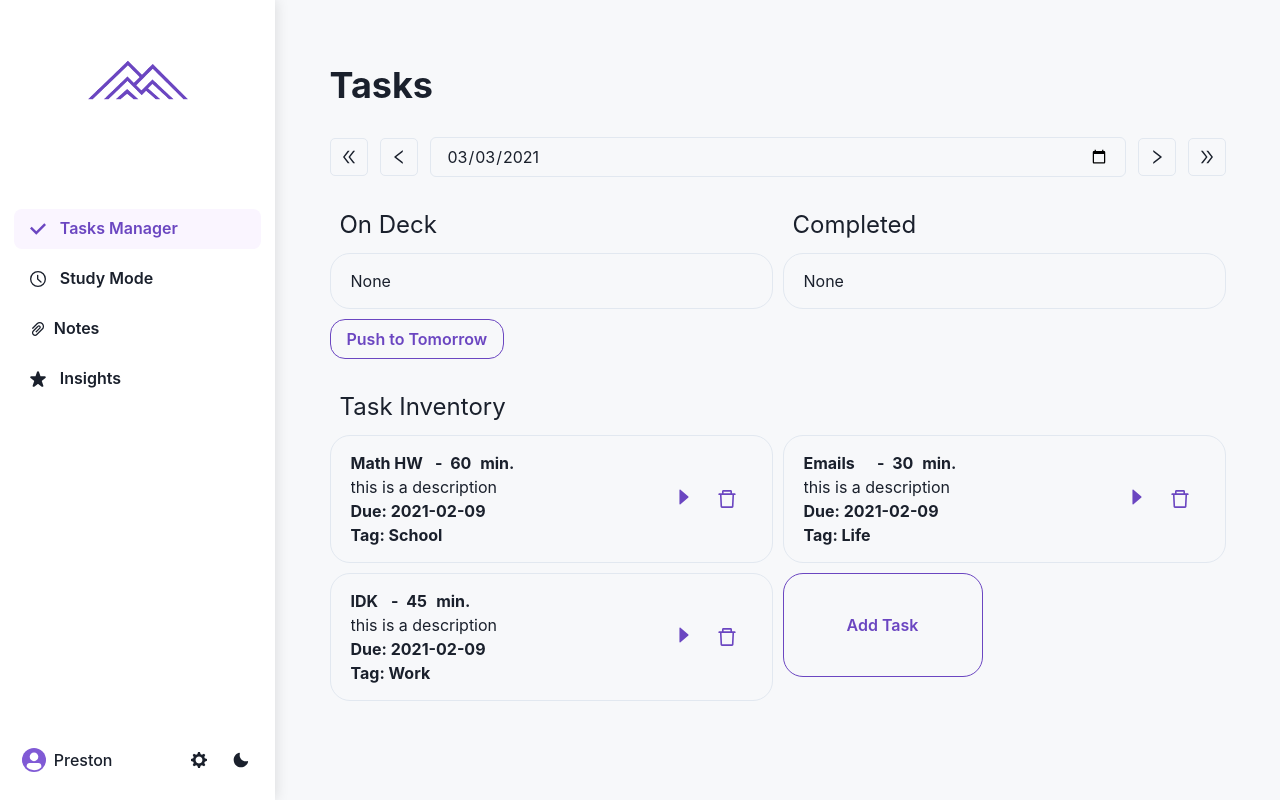
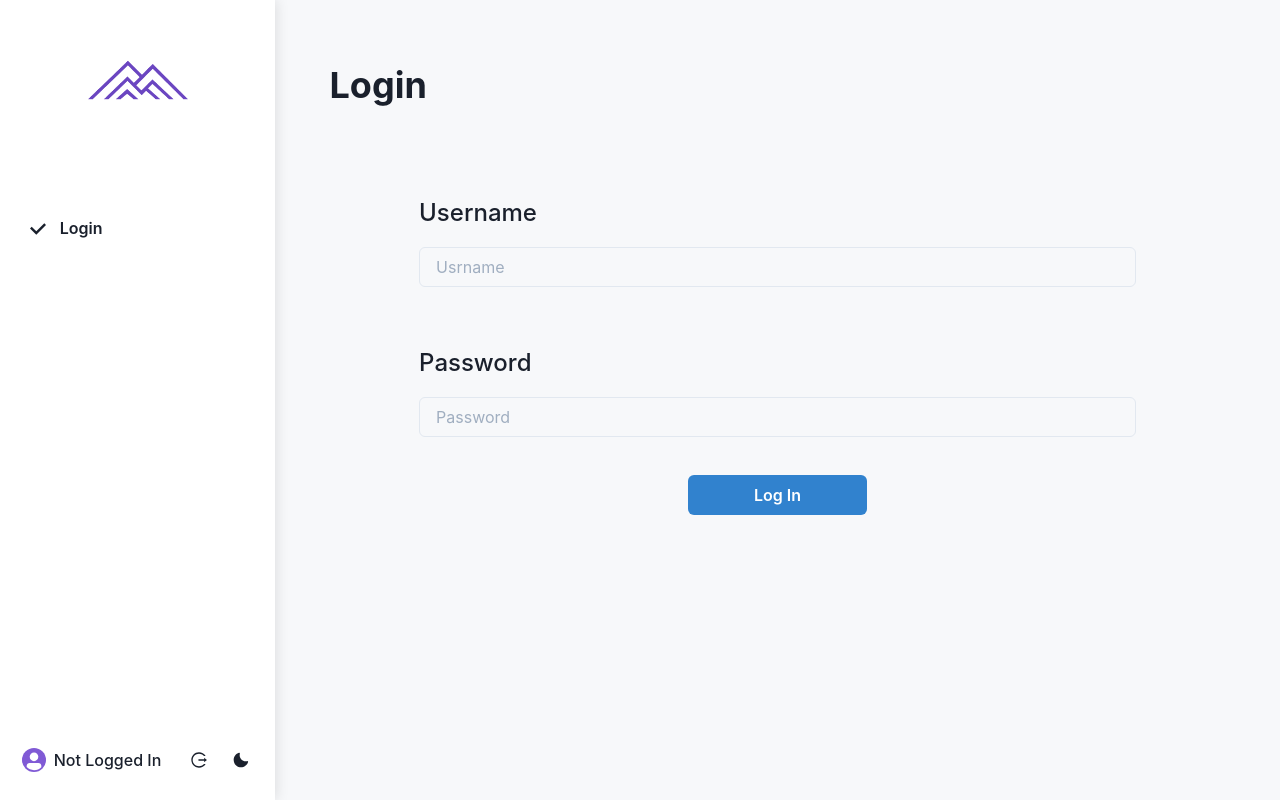
Before and after one commit to farbs03/nextech-client, a React (Create React App) app: page / in a window 1280 px wide. Built offline with nearby package versions, Linux system fonts and the light colour scheme.

Commit message:
Added Log in feature

```diff
--- a/package.json
+++ b/package.json
@@ -14,6 +14,7 @@
     "@testing-library/react": "^11.2.5",
     "@testing-library/user-event": "^12.6.3",
     "framer-motion": "^3.3.0",
+    "material-ui": "^0.20.2",
     "react": "^17.0.1",
     "react-dom": "^17.0.1",
     "react-icons": "^4.1.0",
--- a/src/App.js
+++ b/src/App.js
@@ -8,6 +8,7 @@ import Tasks from './Components/Tasks'
 import Calendar from './Components/Calendar'
 import Notes from './Components/Notes'
 import Insights from './Components/Insights'
+import Login from './Components/Login'
 
 import {Box, Text, ChakraProvider, Flex, Button} from "@chakra-ui/react"
 import './App.css'
@@ -16,10 +17,11 @@ import {userData} from './Components/MockData.js';
 
 
 const App = () => {
-  if(!localStorage.getItem('userData')){
+  if(!JSON.parse(localStorage.getItem('userData'))){
     localStorage.setItem('userData', JSON.stringify(userData))
   }
   const [isDark, setDark] = useState(false)
+
 
 
   return (
@@ -29,12 +31,15 @@ const App = () => {
 
           <SideNav toggleDark={() => setDark(!isDark)}/>
 
+
+
           <Switch>
-            <Route exact path="/tasks" component={Tasks}/>
-            <Route exact path="/study" component={ZenMode}/>
-            <Route exact path="/notes" component={Notes}/>
-            <Route exact path="/insights" component={Insights}/>
-            <Route exact path="/" component={Tasks}/>
+            <Route exact path="/tasks" component={JSON.parse(localStorage.getItem('userData')).name == "Not Logged In" ? Login : Tasks}/>
+            <Route exact path="/study" component={JSON.parse(localStorage.getItem('userData')).name == "Not Logged In" ? Login : ZenMode}/>
+            <Route exact path="/notes" component={JSON.parse(localStorage.getItem('userData')).name == "Not Logged In" ? Login : Notes}/>
+            <Route exact path="/insights" component={JSON.parse(localStorage.getItem('userData')).name == "Not Logged In" ? Login : Insights}/>
+            <Route exact path="/login" component={JSON.parse(localStorage.getItem('userData')).name == "Not Logged In" ? Login : Tasks}/>
+            <Route exact path="/" component={JSON.parse(localStorage.getItem('userData')).name == "Not Logged In" ? Login : Tasks}/>
           </Switch>
 
         </BrowserRouter>
--- /dev/null
+++ b/src/Components/Login.js
@@ -0,0 +1,80 @@
+import React, {useState, useEffect, useContext} from 'react'
+import {Route} from 'react-router-dom'
+import {Modal, ModalOverlay, ModalContent, ModalHeader, ModalFooter, ModalBody, ModalCloseButton, NumberInput, HStack, VStack} from "@chakra-ui/react"
+import {IconButton, Container, Input, Heading, Button, useDisclosure, FormControl, FormLabel, Textarea, NumberInputField, Stack} from "@chakra-ui/react"
+import {
+    Alert,
+    AlertIcon,
+    AlertTitle,
+    AlertDescription,
+  CloseButton} from "@chakra-ui/react"
+
+
+const Login = () => {
+
+    const [username, setUsername] = useState()
+    const [password, setPassword] = useState()
+    const [visibility, setVisibility] = useState("hidden")
+
+    const [data, setData] = useState(JSON.parse(localStorage.getItem('userData')))
+
+    useEffect(() => {
+
+        localStorage.setItem('userData', JSON.stringify(data))
+        return () => {
+            localStorage.setItem('userData', JSON.stringify(data))
+        }
+    }, [data])
+
+    return (
+        <div id="zen-body">
+            <Heading size="xl" style={{marginBottom:"15px", justify:"left"}}>Login </Heading>
+            <div style={{textAlign: "center", margin: "auto"}}>
+
+                <Stack spacing={3} style={{visibility:visibility}}>
+                <Alert status="error" mt="15px">
+                    <AlertIcon />
+                    Incorrect Username/Password!
+                </Alert>
+                </Stack>
+
+                <FormControl mt="10px">
+
+                    <Stack w="80%" ml="10%">
+                        <FormLabel fontSize="2xl" >Username</FormLabel>
+                        <Input onChange={(e) => {{
+                            setUsername(e.target.value)
+                        }}}  placeholder="Usrname" value={username}/>
+
+                        <Stack mt="50px">
+                            <FormLabel mt="50px" fontSize="2xl" >Password</FormLabel>
+                            <Input onChange={(e) => {{
+                                setPassword(e.target.value)
+                            }}} type="password" placeholder="Password" value={password}/>
+                        </Stack>
+
+
+                        <Stack>
+                            <Button style={{margin: "auto", marginTop:"30px"}}  w="25%"  colorScheme="blue" onClick={() =>{
+                                if (username == "User" && password == "password"){
+                                    setData({...data, name:"Demo User"})
+                                    window.location.reload()
+
+                                }else{
+                                    setVisibility("visible")
+                                    setTimeout(() => {setVisibility("hidden")}, 10000)
+                                }
+
+                            }}>Log In</Button>
+                        </Stack>
+                    </Stack>
+                </FormControl>
+
+
+
+            </div>
+        </div>
+    )
+}
+
+export default Login
--- a/src/Components/MockData.js
+++ b/src/Components/MockData.js
@@ -1,5 +1,5 @@
 export const userData = {
-    "name": "McRib",
+    "name": "Not Logged In",
     "friends": ["id1", "id2"],
     "stats": {
         "happiness": 4,
--- a/src/Components/SideNav.js
+++ b/src/Components/SideNav.js
@@ -1,22 +1,16 @@
-import React, {useState} from 'react'
+import React, {useState, useEffect} from 'react'
 import {Link, useLocation} from 'react-router-dom'
 
 import {Box, Flex, Button, Image, IconButton, Avatar, Text, Spacer, Center, useTimeout} from "@chakra-ui/react"
 import {  Drawer, DrawerBody, DrawerFooter, DrawerHeader, DrawerOverlay, DrawerContent, DrawerCloseButton, useDisclosure } from "@chakra-ui/react"
 import {LinkOverlay, LinkBox} from "@chakra-ui/react"
 import {CheckIcon, CalendarIcon, SettingsIcon, ViewIcon, StarIcon, Icon, TimeIcon, ArrowRightIcon, MoonIcon} from "@chakra-ui/icons"
-import {PaperClipOutlined} from "@ant-design/icons"
+import {PaperClipOutlined, LogoutOutlined } from "@ant-design/icons"
 import useMedia from '../hooks/useMedia'
 
 import logo from "../logo2.png"
 
-const NavKeys = [
-    {name: "Tasks Manager", icon: CheckIcon, link: "/tasks"},
-    {name: "Study Mode", icon: TimeIcon, link: "/study"},
-    {name: "Notes", icon: PaperClipOutlined, link: "/notes"},
-    {name: "Insights", icon: StarIcon, link: "/insights"}
-    // {name: "Settings", icon: SettingsIcon}
-]
+
 
 
 const NavButton = ({name, selected, onClick, Icon, link}) => {
@@ -61,15 +55,68 @@ const NavIconButton = ({Icon, selected}) => {
 }
 
 const Nav = ({toggleDark}) => {
-    const path = useLocation().pathname
-    const defaultPath = path === "/" ? "/tasks" : path
-    const [selected,setSelected] = useState(defaultPath)
     const { isOpen, onOpen, onClose } = useDisclosure()
 
     const onSelectedChange = (key) => {
         setSelected(key.link);
         onClose()
     }
+
+    const [data, SetData] = useState(JSON.parse(localStorage.getItem('userData')))
+
+
+        useEffect(() => {
+
+            localStorage.setItem('userData', JSON.stringify(data))
+            return () => {
+                localStorage.setItem('userData', JSON.stringify(data))
+            }
+        }, [data])
+
+
+    let NavKeys =[]
+
+    if(data.name != "Not Logged In"){
+        NavKeys = [
+            {name: "Tasks Manager", icon: CheckIcon, link: "/tasks"},
+            {name: "Study Mode", icon: TimeIcon, link: "/study"},
+            {name: "Notes", icon: PaperClipOutlined, link: "/notes"},
+            {name: "Insights", icon: StarIcon, link: "/insights"}
+            // {name: "Settings", icon: SettingsIcon}
+        ]
+    } else {
+        NavKeys = [
+            {name: "Login", icon: CheckIcon, link: "/login"},
+        ]
+    }
+
+    useEffect(() => {
+        if(data.name != "Not Logged In"){
+            NavKeys = [
+                {name: "Tasks Manager", icon: CheckIcon, link: "/tasks"},
+                {name: "Study Mode", icon: TimeIcon, link: "/study"},
+                {name: "Notes", icon: PaperClipOutlined, link: "/notes"},
+                {name: "Insights", icon: StarIcon, link: "/insights"}
+                // {name: "Settings", icon: SettingsIcon}
+            ]
+        } else {
+            NavKeys = [
+                {name: "Login", icon: CheckIcon, link: "/login"},
+            ]
+        }
+
+
+    })
+
+    useEffect(() => {
+        setSelected("/tasks")
+    }, [JSON.parse(localStorage.getItem('userData')).name])
+
+
+
+    const path = useLocation().pathname
+    const defaultPath = path === "/" ? NavKeys[0].link : path
+    const [selected,setSelected] = useState(defaultPath)
 
     const studyMode = path == '/study' ? true : false
     const mobile = useMedia(['(min-width: 750px)', '(max-width: 750px)'], [false, true])
@@ -129,12 +176,18 @@ const Nav = ({toggleDark}) => {
                 >
                     <Flex>
                         <Avatar bg="purple.500" size="xs" mr="2" ml="2"/>
-                        <Text fontWeight="500">Preston</Text>
+                        <Text fontWeight="500">{data.name}</Text>
                     </Flex>
 
 
                     <Box>
-                        <NavIconButton Icon={<SettingsIcon/>}/>
+                        <span onClick={() => {
+                            SetData({...data, name:"Not Logged In"})
+                            window.location.reload()
+                            }}>
+                            <NavIconButton Icon={<LogoutOutlined />}/>
+
+                        </span>
                         <span onClick={() => toggleDark()}>
                             <NavIconButton Icon={<MoonIcon/>}/>
                         </span>
@@ -220,12 +273,17 @@ const Nav = ({toggleDark}) => {
                                         ml="5%"
                                     >
                                         <Avatar bg="purple.500" size="xs" mr="2" ml="2"/>
-                                        <Text fontWeight="500">Preston</Text>
+                                        <Text fontWeight="500">{data.name}</Text>
                                     </Flex>
 
 
                                     <Box>
-                                        <NavIconButton Icon={<SettingsIcon/>}/>
+                                    <span onClick={() => {
+                                            SetData({...data, name:"Not Logged In"})
+                                            window.location.reload()
+                                        }}>
+                                        <NavIconButton Icon={<LogoutOutlined />}/>
+                                    </span>
                                         <span onClick={() => toggleDark()}>
                                             <NavIconButton Icon={<MoonIcon/>}/>
                                         </span>
```
Also changed, not shown: 1 other file (tests, documents, lock files or other folders). Lines whose indentation alone changed are shown as unchanged.
